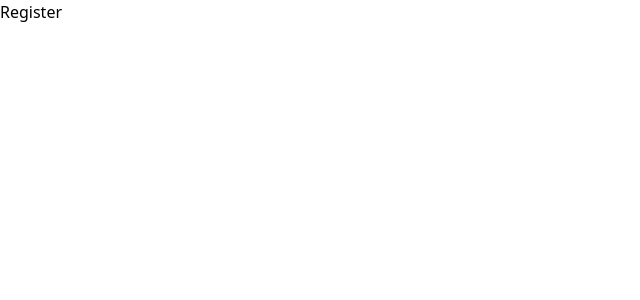
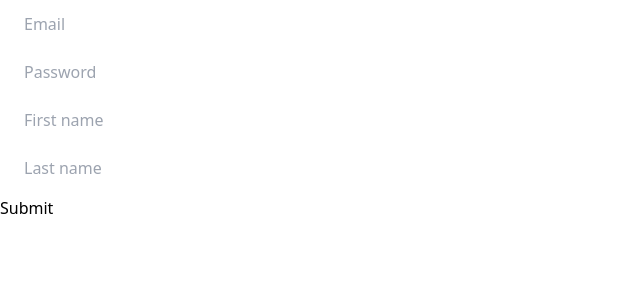
Before and after one commit to danilovstanislav/react-crypto, a React (Vite) app: page /auth/register in a window 1280 px wide. Shown: the top 300 px of the page, without its empty margins (0-640 px from the left). Built offline with nearby package versions, Linux system fonts and the light colour scheme.

Commit message:
build: Create register form

```diff
--- a/src/components/auth/Register.tsx
+++ b/src/components/auth/Register.tsx
@@ -1,3 +1,67 @@
-export const Register = () => {
-	return <div>Register</div>
+import { z } from 'zod'
+import { Input, Form } from '../form'
+import { register } from '../../lib/auth'
+import { RegisterDTO } from '../../types'
+
+type RegisterFormProps = {
+	onSuccess?: () => void
+	onError?: () => void
 }
+
+const schema = z.object({
+	email: z.string().email(),
+	password: z.string().min(8),
+	firstName: z.string().min(1),
+	lastName: z.string().min(1),
+})
+
+export const Register = ({ onSuccess, onError }: RegisterFormProps) => {
+	const onSubmit = async (values: RegisterDTO) => {
+		try {
+			await register(values)
+			console.log('User registered')
+			onSuccess && onSuccess()
+		} catch (error) {
+			console.error(error)
+			onError && onError()
+		}
+	}
+
+	return (
+		<div className="w-100 h-screen">
+			<Form<RegisterDTO, typeof schema> schema={schema} onSubmit={onSubmit}>
+				{({ register, formState }) => (
+					<>
+						<Input
+							placeholder="Email"
+							type="email"
+							className="mb-2"
+							error={formState.errors.email}
+							registration={register('email')}
+						/>
+						<Input
+							placeholder="Password"
+							type="password"
+							className="mb-2"
+							error={formState.errors.password}
+							registration={register('password')}
+						/>
+						<Input
+							placeholder="First name"
+							className="mb-2"
+							error={formState.errors.firstName}
+							registration={register('firstName')}
+						/>
+						<Input
+							placeholder="Last name"
+							className="mb-2"
+							error={formState.errors.lastName}
+							registration={register('lastName')}
+						/>
+						<button type="submit">Submit</button>
+					</>
+				)}
+			</Form>
+		</div>
+	)
+}
--- /dev/null
+++ b/src/components/form/FieldWrapper.tsx
@@ -0,0 +1,23 @@
+import { ReactNode } from 'react'
+import { FieldError } from 'react-hook-form'
+
+type TFieldWrapperProps = {
+	children: ReactNode
+	label?: string
+	error?: FieldError | undefined
+	className?: string
+}
+
+export type FieldWrapperPassThroughProps = Pick<TFieldWrapperProps, 'label' | 'error'>
+
+export const FieldWrapper = (props: TFieldWrapperProps) => {
+	const { children, label, error, className } = props
+
+	return (
+		<label className={`block ${className}`}>
+			{label}
+			<div className="mt-1">{children}</div>
+			{error && <div className="text-sm">{error?.message}</div>}
+		</label>
+	)
+}
--- /dev/null
+++ b/src/components/form/Form.tsx
@@ -0,0 +1,30 @@
+import { zodResolver } from '@hookform/resolvers/zod'
+import { ReactNode } from 'react'
+import { SubmitHandler, UseFormReturn, useForm } from 'react-hook-form'
+import { ZodType, ZodTypeDef } from 'zod'
+
+type TForm<FormValues extends Record<string, unknown>, Schema> = {
+	className?: string
+	children: (methods: UseFormReturn<FormValues>) => ReactNode
+	onSubmit: SubmitHandler<FormValues>
+	schema: Schema
+}
+
+export const Form = <
+	FormValues extends Record<string, unknown> = Record<string, unknown>,
+	Schema extends ZodType<unknown, ZodTypeDef, unknown> = ZodType<unknown, ZodTypeDef, unknown>,
+>(
+	props: TForm<FormValues, Schema>,
+) => {
+	const { className, children, onSubmit, schema } = props
+
+	const methods = useForm<FormValues>({
+		resolver: schema && zodResolver(schema),
+	})
+
+	return (
+		<form onSubmit={methods.handleSubmit(onSubmit)} className={className}>
+			{children(methods)}
+		</form>
+	)
+}
--- /dev/null
+++ b/src/components/form/Input.tsx
@@ -0,0 +1,31 @@
+import { UseFormRegisterReturn } from 'react-hook-form'
+import { FieldWrapper, FieldWrapperPassThroughProps } from './FieldWrapper'
+
+const sizes = {
+	sm: 'py-2 px-4 text-sm',
+	md: 'py-2 px-6 text-md',
+	lg: 'py-3 px-8 text-lg',
+}
+
+type TInput = FieldWrapperPassThroughProps & {
+	type?: 'text' | 'email' | 'password'
+	placeholder?: string
+	size?: 'sm' | 'md' | 'lg'
+	className?: string
+	registration: Partial<UseFormRegisterReturn>
+}
+
+export const Input = (props: TInput) => {
+	const { type = 'text', label, error, placeholder, size = 'md', className, registration } = props
+
+	return (
+		<FieldWrapper label={label} error={error} className={className}>
+			<input
+				type={type}
+				placeholder={placeholder}
+				className={`appearance-none ${sizes[size]}`}
+				{...registration}
+			/>
+		</FieldWrapper>
+	)
+}
--- /dev/null
+++ b/src/components/form/index.ts
@@ -0,0 +1,3 @@
+export * from './FieldWrapper'
+export * from './Input'
+export * from './Form'
--- /dev/null
+++ b/src/lib/auth.ts
@@ -0,0 +1,15 @@
+import { RegisterDTO } from '../types'
+
+export function register(data: RegisterDTO): Promise<boolean> {
+	const { email, password, firstName, lastName } = data
+
+	return new Promise((resolve, reject) => {
+		setTimeout(() => {
+			if (email === 'existingUser') {
+				reject(new Error('Username already taken'))
+			} else {
+				resolve(true)
+			}
+		}, 1000)
+	})
+}
--- /dev/null
+++ b/src/types/index.ts
@@ -0,0 +1,6 @@
+export type RegisterDTO = {
+	email: string
+	password: string
+	firstName: string
+	lastName: string
+}
```
